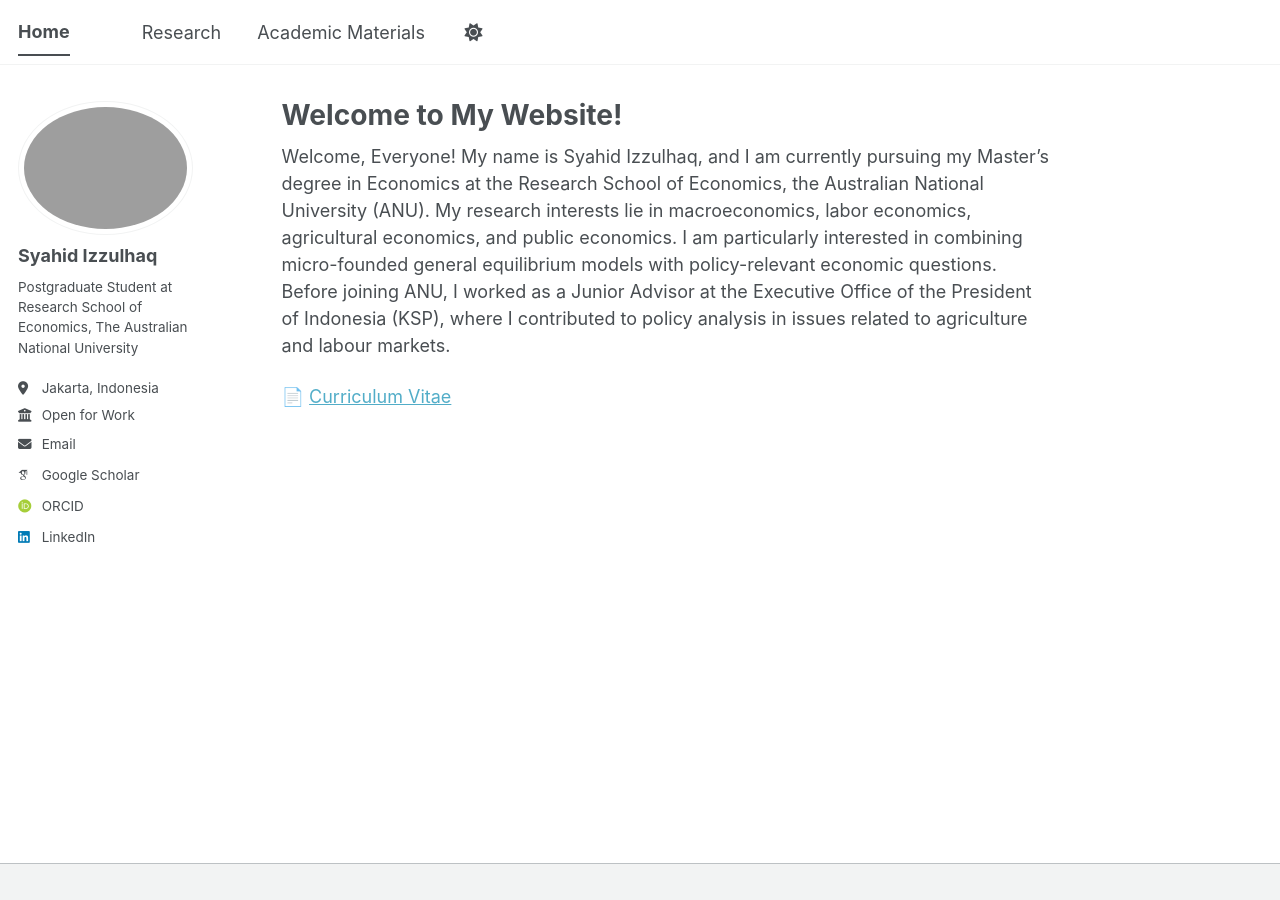
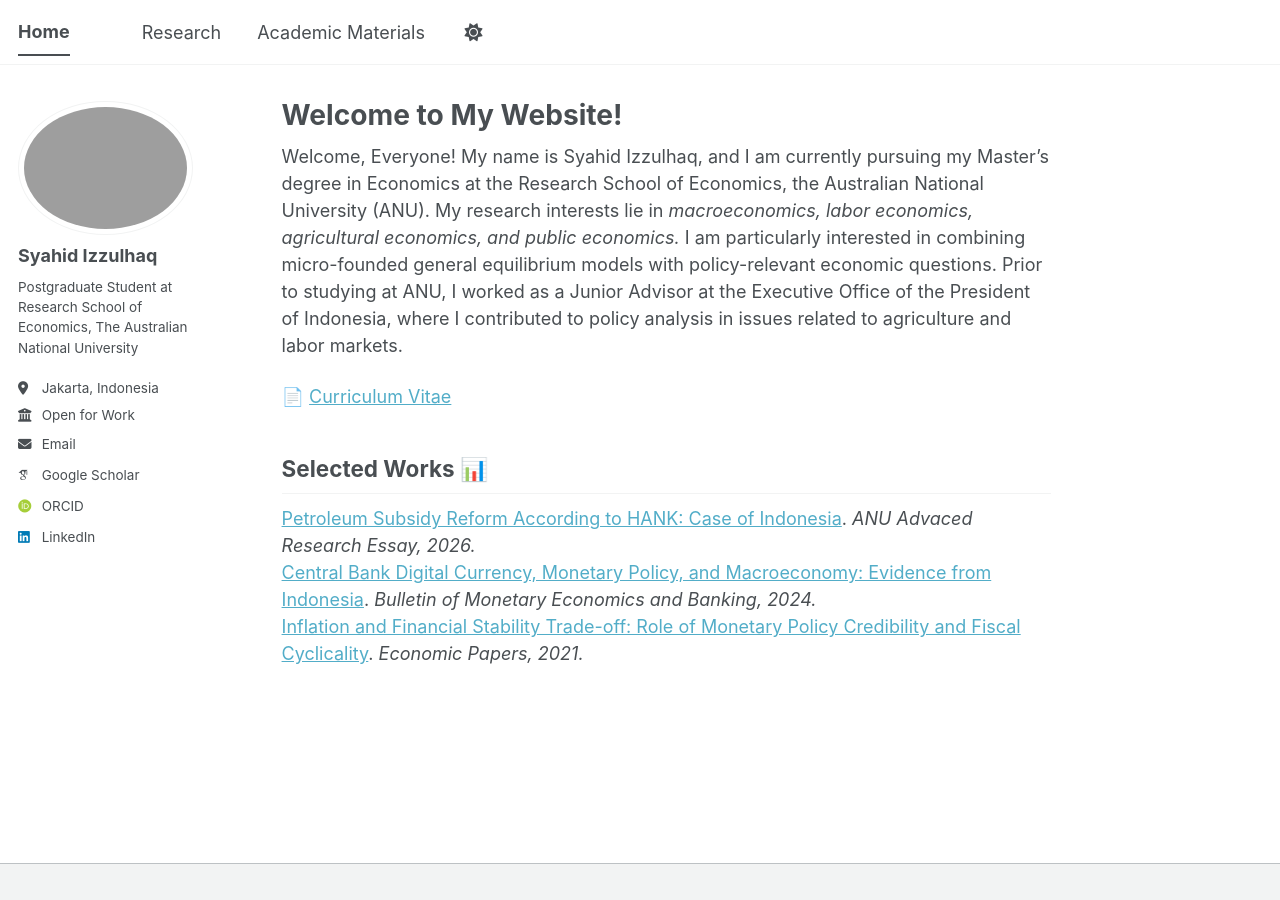
Before and after one commit to syahidizzulhaq/syahidizzulhaq.github.io, a Jekyll site: the page built from _pages/about.md, in a window 1280 px wide. Built offline with Jekyll 4.4.1, drawn with Linux system fonts in a browser that asks for light colours; some web fonts are replaced; a script bundle is joined from its source files by our own code; library files that are not in the unit come from our copies.

Commit message:
Update about.md

```diff
--- a/_pages/about.md
+++ b/_pages/about.md
@@ -6,6 +6,11 @@ redirect_from:
   - /about/
   - /about.html
 ---
-Welcome, Everyone! My name is Syahid Izzulhaq, and I am currently pursuing my Master's degree in Economics at the Research School of Economics, the Australian National University (ANU). My research interests lie in macroeconomics, labor economics, agricultural economics, and public economics. I am particularly interested in combining micro-founded general equilibrium models with policy-relevant economic questions. Before joining ANU, I worked as a Junior Advisor at the Executive Office of the President of Indonesia (KSP), where I contributed to policy analysis in issues related to agriculture and labour markets.
+Welcome, Everyone! My name is Syahid Izzulhaq, and I am currently pursuing my Master's degree in Economics at the Research School of Economics, the Australian National University (ANU). My research interests lie in *macroeconomics, labor economics, agricultural economics, and public economics.* I am particularly interested in combining micro-founded general equilibrium models with policy-relevant economic questions. Prior to studying at ANU, I worked as a Junior Advisor at the Executive Office of the President of Indonesia, where I contributed to policy analysis in issues related to agriculture and labor markets.
 
 📄 [Curriculum Vitae](\files\CV_Syahid_Izzulhaq.pdf)
+
+## Selected Works 📊
+[Petroleum Subsidy Reform According to HANK: Case of Indonesia](https://syahidizzulhaq.github.io/publication/petroleum-subsidies). *ANU Advaced Research Essay, 2026.*<br>
+[Central Bank Digital Currency, Monetary Policy, and Macroeconomy: Evidence from Indonesia](https://syahidizzulhaq.github.io/publication/cbdc-indonesia). *Bulletin of Monetary Economics and Banking, 2024.* <br>
+[Inflation and Financial Stability Trade-off: Role of Monetary Policy Credibility and Fiscal Cyclicality](https://syahidizzulhaq.github.io/publication/inflation-tradeoff). *Economic Papers, 2021.*
```
